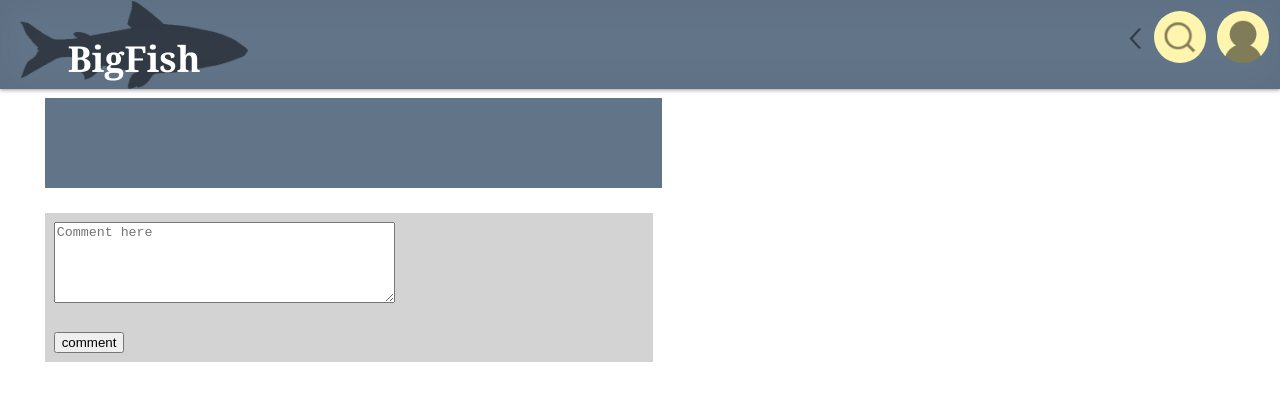
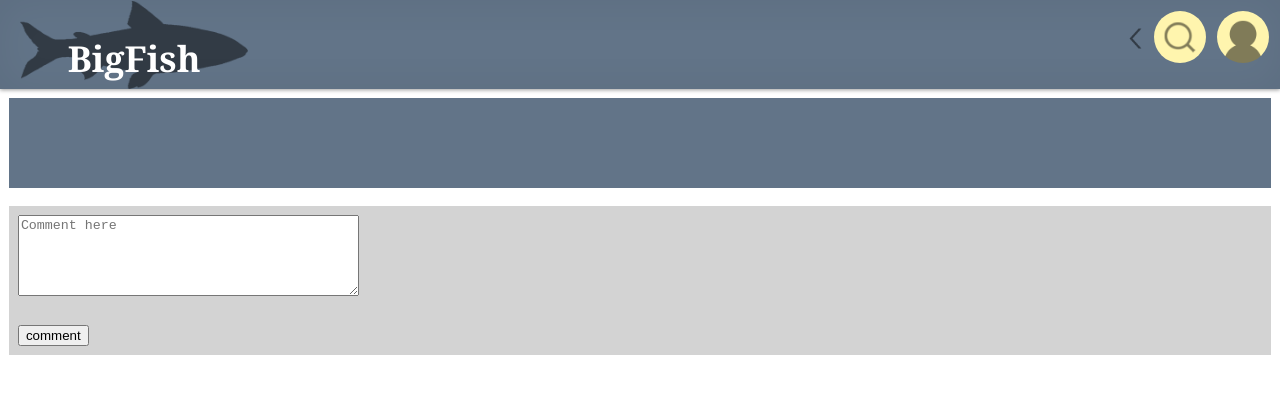
Before and after one commit to matiaselm/bigFish, a website: page public/html/comments.html in a window 1280 px wide. Drawn offline with Linux system fonts and the light colour scheme; no server answers.

Commit message:
a little better comment-css

```diff
--- a/public/css/styleComments.css
+++ b/public/css/styleComments.css
@@ -1,26 +1,21 @@
-#header{
-    position: fixed;
-}
-
 #commentBody{
     position: relative;
     height: 100vh;
 }
 
 #commentPage{
-    padding: 0;
     position: relative;
     overflow-y: scroll;
     overflow-x: hidden;
-    height: 100%;
+    height: 90vh;
 }
 
 #mainPost{
+    box-sizing: border-box;
     position: relative;
     display: block;
 
-    top: var(--header-height);
-    min-width: 100%;
+    padding: 1ch;
     min-height: 10ch;
     background-color: var(--main-col1);
     margin: 1ch;
@@ -41,6 +36,7 @@
 
 .postImg{
     max-width: 100%;
+    width: auto;
     min-height: 10ch;
 }
 
@@ -78,9 +74,9 @@
 */
 
 #commentList{
-    top: 10ch;
     overflow-x: hidden;
     position: relative;
+    margin-top: 0;
     padding: 0;
 }
 
@@ -111,3 +107,7 @@
     right: 1ch;
     bottom: 1ch;
 }
+
+@media only screen and (min-width: 8in) {
+
+}
--- a/public/css/styleMain.css
+++ b/public/css/styleMain.css
@@ -104,12 +104,6 @@ a{
         background-repeat: no-repeat;
     }
 
-    #commentPage{
-        max-width: 70ch;
-        width: 60%;
-        left: 4ch;
-    }
-
     #postCards {
         position: absolute;
 
--- a/public/html/comments.html
+++ b/public/html/comments.html
@@ -2,6 +2,7 @@
 <html lang="en">
 <head>
     <meta charset="UTF-8">
+    <meta name="viewport" content="width=device-width, initial-scale=1.0">
     <title>Post-title/Comments</title>
     <link rel="stylesheet" type="text/css" href="../css/styleMain.css">
     <link rel="stylesheet" type="text/css" href="../css/styleNavBar.css">
```
